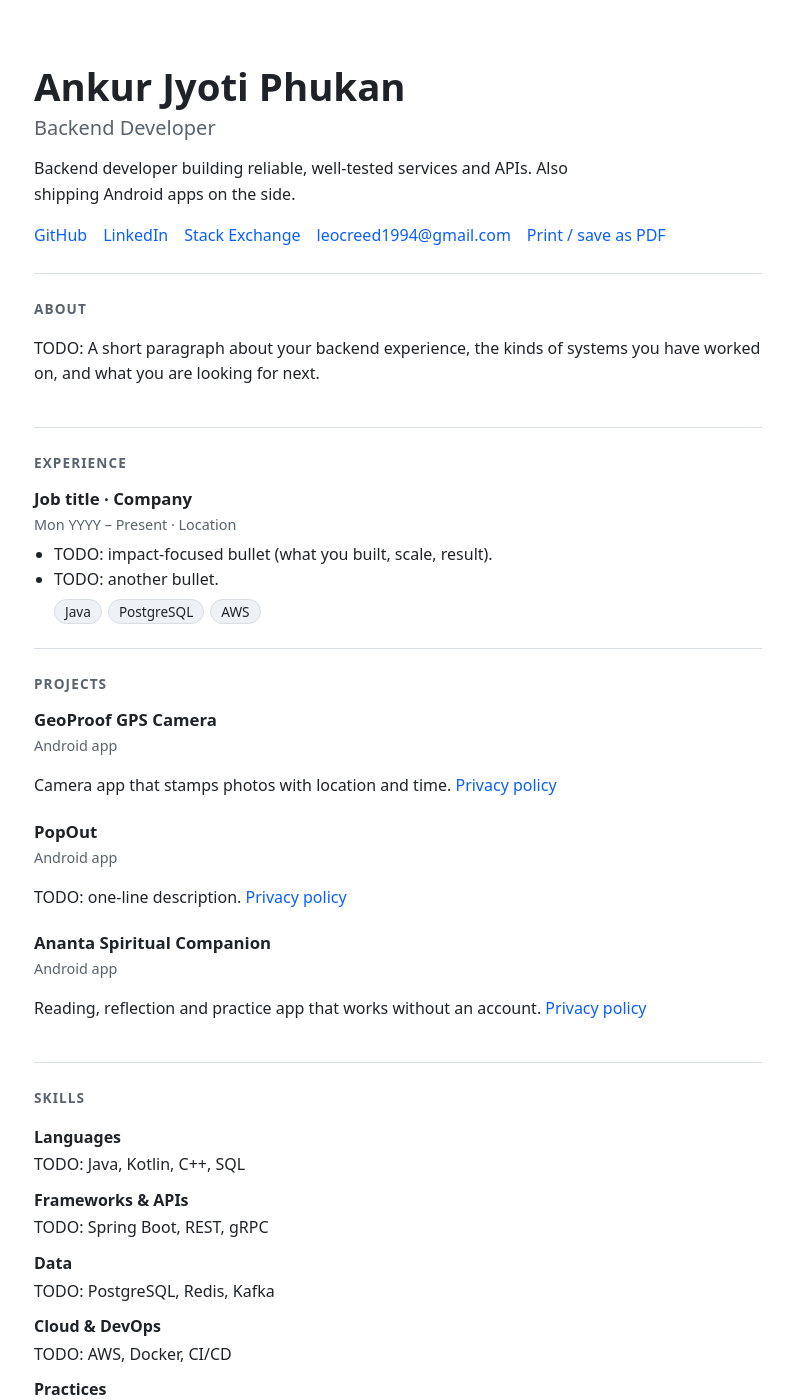
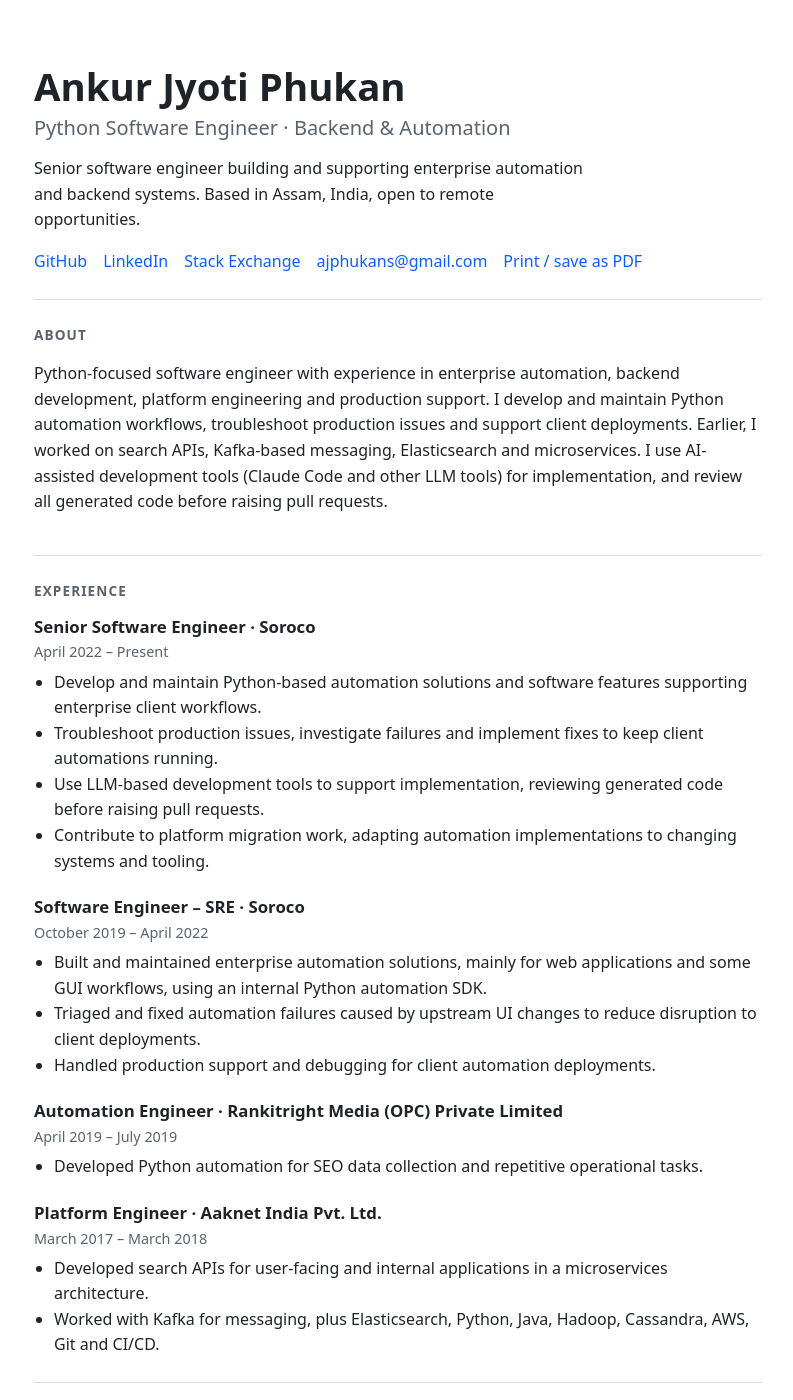
Before and after one commit to ajphukan/ajphukan.github.io, a Jekyll site: the page built from index.html, in a window 1280 px wide and 1400 px high. Shown: the whole window, without its empty margins (242-1035 px from the left). Built offline with Jekyll 4.4.1, drawn with Linux system fonts in a browser that asks for light colours; some of the changed text lies outside the part shown.

Commit message:
Fill profile from resume; describe apps (closed testing)
Co-Authored-By: Claude Sonnet 5.5 <noreply@anthropic.com>

```diff
--- a/_config.yml
+++ b/_config.yml
@@ -14,9 +14,9 @@
 # You can create any custom variable you would like, and they will be accessible
 # in the templates via {{ site.myvariable }}.
 title: Ankur Jyoti Phukan
-email: leocreed1994@gmail.com
+email: ajphukans@gmail.com
 description: >
-  Developer profile and resume of Ankur Jyoti Phukan, a backend developer.
+  Developer profile and resume of Ankur Jyoti Phukan, a Python software engineer (backend and automation).
 baseurl: "" # the subpath of your site, e.g. /blog
 url: "https://ajphukan.github.io" # the base hostname & protocol for your site, e.g. http://example.com
 twitter_username: ajphukan
--- a/index.html
+++ b/index.html
@@ -1,15 +1,14 @@
 ---
 layout: profile
-role: Backend Developer
+role: Python Software Engineer
 ---
 <header class="hero">
   <h1>{{ site.title }}</h1>
-  <p class="role">Backend Developer</p>
-  <!-- TODO: one or two sentences: what you build, what you care about -->
-  <p class="tagline">Backend developer building reliable, well-tested services and APIs. Also shipping Android apps on the side.</p>
+  <p class="role">Python Software Engineer &middot; Backend &amp; Automation</p>
+  <p class="tagline">Senior software engineer building and supporting enterprise automation and backend systems. Based in Assam, India, open to remote opportunities.</p>
   <ul class="links">
     <li><a href="https://github.com/{{ site.github_username }}">GitHub</a></li>
-    <li><a href="https://www.linkedin.com/in/TODO-your-handle/">LinkedIn</a></li> <!-- TODO -->
+    <li><a href="https://www.linkedin.com/in/ankur-jyoti-phukan">LinkedIn</a></li>
     <li><a href="https://stackexchange.com/users/7483788/ankur-jyoti-phukan">Stack Exchange</a></li>
     <li><a href="mailto:{{ site.email }}">{{ site.email }}</a></li>
     <li class="noprint"><a href="javascript:window.print()">Print / save as PDF</a></li>
@@ -18,21 +17,44 @@ role: Backend Developer
 
 <section id="about">
   <h2>About</h2>
-  <!-- TODO: short summary: years of experience, domains, what you're looking for -->
-  <p>TODO: A short paragraph about your backend experience, the kinds of systems you have worked on, and what you are looking for next.</p>
+  <p>Python-focused software engineer with experience in enterprise automation, backend development, platform engineering and production support. I develop and maintain Python automation workflows, troubleshoot production issues and support client deployments. Earlier, I worked on search APIs, Kafka-based messaging, Elasticsearch and microservices. I use AI-assisted development tools (Claude Code and other LLM tools) for implementation, and review all generated code before raising pull requests.</p>
 </section>
 
 <section id="experience">
   <h2>Experience</h2>
-  <!-- TODO: copy this block per role, newest first -->
   <div class="item">
-    <h3>Job title &middot; Company</h3>
-    <div class="meta">Mon YYYY &ndash; Present &middot; Location</div>
+    <h3>Senior Software Engineer &middot; Soroco</h3>
+    <div class="meta">April 2022 &ndash; Present</div>
     <ul>
-      <li>TODO: impact-focused bullet (what you built, scale, result).</li>
-      <li>TODO: another bullet.</li>
+      <li>Develop and maintain Python-based automation solutions and software features supporting enterprise client workflows.</li>
+      <li>Troubleshoot production issues, investigate failures and implement fixes to keep client automations running.</li>
+      <li>Use LLM-based development tools to support implementation, reviewing generated code before raising pull requests.</li>
+      <li>Contribute to platform migration work, adapting automation implementations to changing systems and tooling.</li>
     </ul>
-    <ul class="chips"><li>Java</li><li>PostgreSQL</li><li>AWS</li></ul>
+  </div>
+  <div class="item">
+    <h3>Software Engineer &ndash; SRE &middot; Soroco</h3>
+    <div class="meta">October 2019 &ndash; April 2022</div>
+    <ul>
+      <li>Built and maintained enterprise automation solutions, mainly for web applications and some GUI workflows, using an internal Python automation SDK.</li>
+      <li>Triaged and fixed automation failures caused by upstream UI changes to reduce disruption to client deployments.</li>
+      <li>Handled production support and debugging for client automation deployments.</li>
+    </ul>
+  </div>
+  <div class="item">
+    <h3>Automation Engineer &middot; Rankitright Media (OPC) Private Limited</h3>
+    <div class="meta">April 2019 &ndash; July 2019</div>
+    <ul>
+      <li>Developed Python automation for SEO data collection and repetitive operational tasks.</li>
+    </ul>
+  </div>
+  <div class="item">
+    <h3>Platform Engineer &middot; Aaknet India Pvt. Ltd.</h3>
+    <div class="meta">March 2017 &ndash; March 2018</div>
+    <ul>
+      <li>Developed search APIs for user-facing and internal applications in a microservices architecture.</li>
+      <li>Worked with Kafka for messaging, plus Elasticsearch, Python, Java, Hadoop, Cassandra, AWS, Git and CI/CD.</li>
+    </ul>
   </div>
 </section>
 
@@ -40,40 +62,37 @@ role: Backend Developer
   <h2>Projects</h2>
   <div class="item">
     <h3>GeoProof GPS Camera</h3>
-    <div class="meta">Android app</div>
-    <p>Camera app that stamps photos with location and time. <a href="{{ "/geoproof/privacy/" | relative_url }}">Privacy policy</a></p>
-    <!-- TODO: add Play Store link -->
+    <div class="meta">Android app &middot; in closed testing</div>
+    <p>Camera app that turns every photo into a record of where and when it was captured, built for field work such as site inspections, property and damage documentation, surveys and deliveries. <a href="{{ "/geoproof/privacy/" | relative_url }}">Privacy policy</a></p>
   </div>
   <div class="item">
     <h3>PopOut</h3>
-    <div class="meta">Android app</div>
-    <p>TODO: one-line description. <a href="{{ "/popout/privacy/" | relative_url }}">Privacy policy</a></p>
+    <div class="meta">Android app &middot; in closed testing</div>
+    <p>Turns your phone into an instant-film camera: take a photo and watch it develop on screen with warm color, vignette, grain and a classic white print border. <a href="{{ "/popout/privacy/" | relative_url }}">Privacy policy</a></p>
   </div>
   <div class="item">
     <h3>Ananta Spiritual Companion</h3>
-    <div class="meta">Android app</div>
-    <p>Reading, reflection and practice app that works without an account. <a href="{{ "/ananta-privacy.md" | relative_url }}">Privacy policy</a></p>
+    <div class="meta">Android app &middot; in closed testing</div>
+    <p>A calm, private companion for reading, reflection and practice. Works offline, with no account and no ads, and includes the Bhagavad Gita (all 18 chapters, 701 verses) and the Hanuman Chalisa. <a href="{{ "/ananta-privacy.md" | relative_url }}">Privacy policy</a></p>
   </div>
-  <!-- TODO: add a backend project: repo link, problem, stack -->
 </section>
 
 <section id="skills">
   <h2>Skills</h2>
-  <!-- TODO: trim to what you would happily be interviewed on -->
   <dl class="skills">
-    <dt>Languages</dt><dd>TODO: Java, Kotlin, C++, SQL</dd>
-    <dt>Frameworks &amp; APIs</dt><dd>TODO: Spring Boot, REST, gRPC</dd>
-    <dt>Data</dt><dd>TODO: PostgreSQL, Redis, Kafka</dd>
-    <dt>Cloud &amp; DevOps</dt><dd>TODO: AWS, Docker, CI/CD</dd>
-    <dt>Practices</dt><dd>TODO: testing, observability, code review</dd>
+    <dt>Core</dt><dd>Python, software development, debugging, code review</dd>
+    <dt>Automation</dt><dd>Web automation, Selenium</dd>
+    <dt>Backend &amp; architecture</dt><dd>REST APIs, microservices, event-driven systems, search APIs</dd>
+    <dt>Technologies</dt><dd>Kafka, Elasticsearch, Java, AWS, Hadoop, Cassandra, Git, CI/CD</dd>
+    <dt>AI-assisted development</dt><dd>Claude Code, LLM-assisted implementation, iterative requirement refinement</dd>
   </dl>
 </section>
 
 <section id="education">
   <h2>Education</h2>
   <div class="item">
-    <h3>TODO: Degree &middot; Institution</h3>
-    <div class="meta">YYYY &ndash; YYYY</div>
+    <h3>B.Tech, Computer Science and Engineering &middot; North-Eastern Hill University</h3>
+    <div class="meta">2012 &ndash; 2016</div>
   </div>
 </section>
 
```
